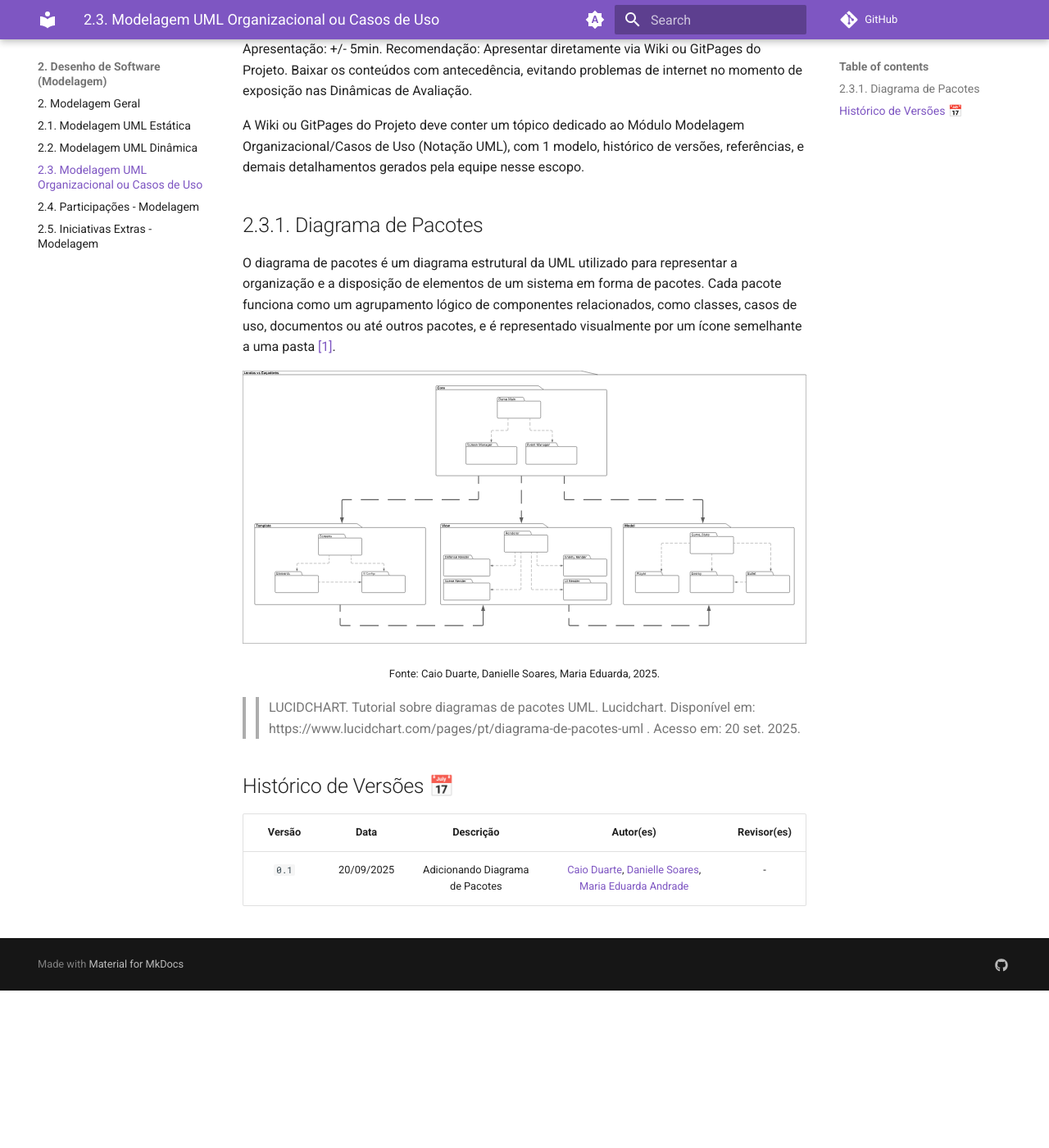
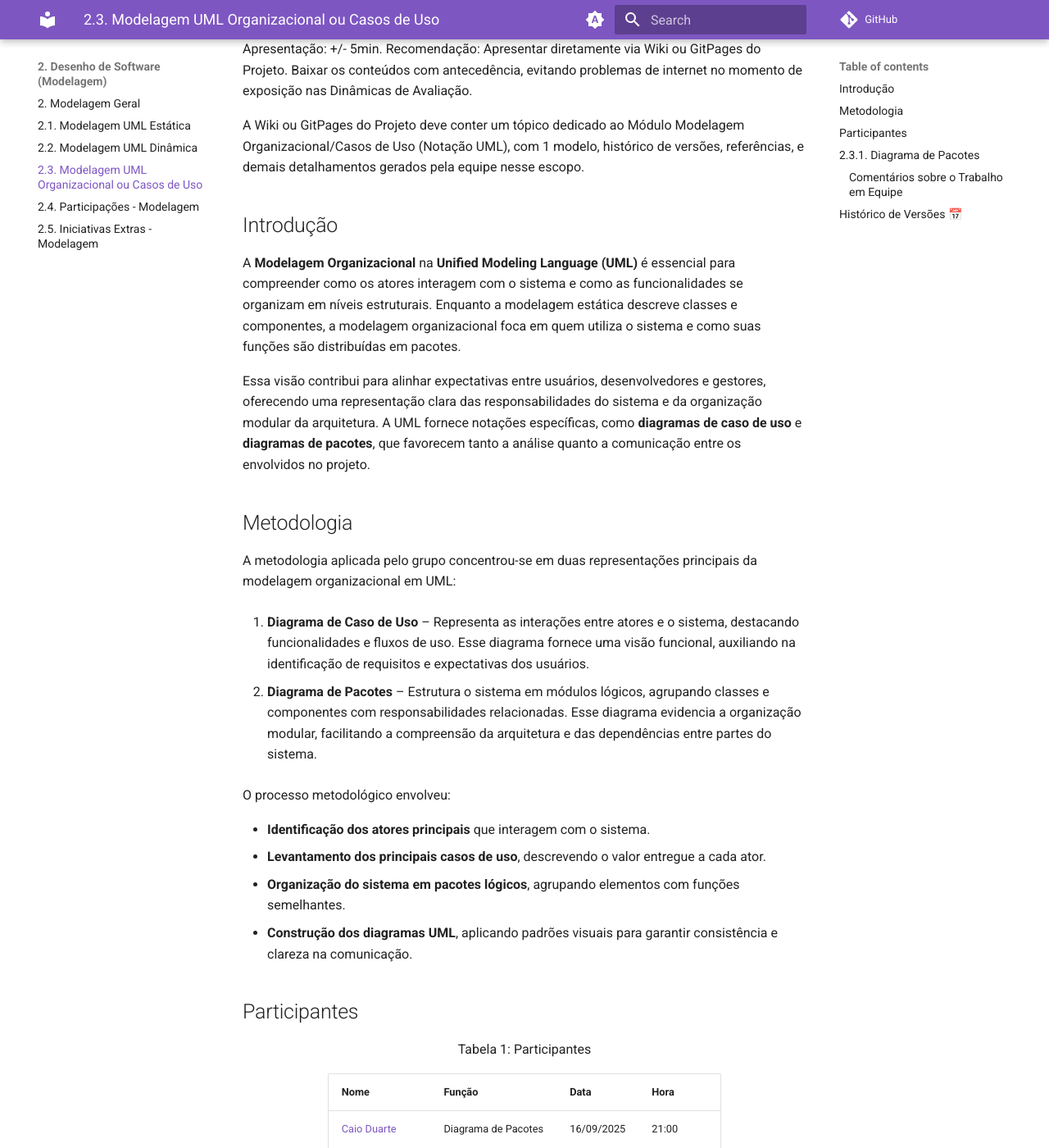
Before and after one commit to UnBArqDsw2025-2-Turma01/2025.2-T01-G1_JogoDigital_Entrega_02, an MkDocs documentation site: the page built from docs/Modelagem/2.3.ModelagemOrganizacionalCasosDeUso.md, in a window 1280 px wide and 1400 px high, scrolled down 382 px. Shown: the whole window at 82% size. Built offline with MkDocs 1.6.1 and Material for MkDocs 9.7.7, drawn with Linux system fonts in a browser that asks for light colours; before the commit the page ends 1590 px from its top, so only the background shows below that; some of the changed text lies outside the part shown.

Commit message:
feat: Adicionando introdução da página de modelagem organizacional, tabela de participantes e comentários sobre o trabalho em equipe

```diff
--- a/docs/Modelagem/2.3.ModelagemOrganizacionalCasosDeUso.md
+++ b/docs/Modelagem/2.3.ModelagemOrganizacionalCasosDeUso.md
@@ -8,13 +8,130 @@
 
 A Wiki ou GitPages do Projeto deve conter um tópico dedicado ao Módulo Modelagem Organizacional/Casos de Uso (Notação UML), com 1 modelo, histórico de versões, referências, e demais detalhamentos gerados pela equipe nesse escopo.
 
+## Introdução
+
+A **Modelagem Organizacional** na **Unified Modeling Language (UML)** é essencial para compreender como os atores interagem com o sistema e como as funcionalidades se organizam em níveis estruturais. Enquanto a modelagem estática descreve classes e componentes, a modelagem organizacional foca em quem utiliza o sistema e como suas funções são distribuídas em pacotes.
+
+Essa visão contribui para alinhar expectativas entre usuários, desenvolvedores e gestores, oferecendo uma representação clara das responsabilidades do sistema e da organização modular da arquitetura. A UML fornece notações específicas, como **diagramas de caso de uso** e **diagramas de pacotes**, que favorecem tanto a análise quanto a comunicação entre os envolvidos no projeto.
+
+## Metodologia
+
+A metodologia aplicada pelo grupo concentrou-se em duas representações principais da modelagem organizacional em UML:
+
+1. **Diagrama de Caso de Uso** – Representa as interações entre atores e o sistema, destacando funcionalidades e fluxos de uso.   Esse diagrama fornece uma visão funcional, auxiliando na identificação de requisitos e expectativas dos usuários.
+
+2. **Diagrama de Pacotes** – Estrutura o sistema em módulos lógicos, agrupando classes e componentes com responsabilidades relacionadas.   Esse diagrama evidencia a organização modular, facilitando a compreensão da arquitetura e das dependências entre partes do sistema.
+
+O processo metodológico envolveu:
+
+- **Identificação dos atores principais** que interagem com o sistema.
+- **Levantamento dos principais casos de uso**, descrevendo o valor entregue a cada ator.
+- **Organização do sistema em pacotes lógicos**, agrupando elementos com funções semelhantes.
+- **Construção dos diagramas UML**, aplicando padrões visuais para garantir consistência e clareza na comunicação.
+
+## Participantes
+
+<font size="3"><p style="text-align: center">Tabela 1: Participantes</p></font>
+
+<div align="center">
+<table>
+  <thead>
+    <tr>
+      <th>Nome</th>
+      <th>Função</th>
+      <th>Data</th>
+      <th>Hora</th>
+    </tr>
+  </thead>
+  <tbody>
+    <tr>
+      <td><a href="https://github.com/caioduart3">Caio Duarte</a></td>
+      <td>Diagrama de Pacotes</td>
+      <td>16/09/2025</td>
+      <td>21:00</td>
+    </tr>
+    <tr>
+      <td><a href="https://github.com/danielle-soaress">Danielle Soares</a></td>
+      <td>Diagrama de Pacotes</td>
+      <td>16/09/2025</td>
+      <td>21:00</td>
+    </tr>
+    <tr>
+      <td><a href="https://github.com/EnzoEmir">Enzo Emir</a></td>
+      <td></td>
+      <td></td>
+      <td></td>
+    </tr>
+    <tr>
+      <td><a href="https://github.com/felixlaryssa">Laryssa Félix</a></td>
+      <td></td>
+      <td></td>
+      <td></td>
+    </tr>
+    <tr>
+      <td><a href="https://github.com/Leticia-Arisa-K-Higa">Leticia Arisa</a></td>
+      <td></td>
+      <td></td>
+      <td></td>
+    </tr>
+    <tr>
+      <td><a href="https://github.com/MM4k">Marcelo Makoto</a></td>
+      <td></td>
+      <td></td>
+      <td></td>
+    </tr>
+    <tr>
+      <td><a href="https://github.com/dudaa28">Maria Eduarda</a></td>
+      <td>Diagrama de Pacotes</td>
+      <td>16/09/2025</td>
+      <td>21:00</td>
+    </tr>
+    <tr>
+      <td><a href="https://github.com/RafaelSchadt">Rafael Welz</a></td>
+      <td></td>
+      <td></td>
+      <td></td>
+    </tr>
+    <tr>
+      <td><a href="https://github.com/VictorPontual">Victor Pontual</a></td>
+      <td></td>
+      <td></td>
+      <td></td>
+    </tr>
+  </tbody>
+</table>
+</div>
+
 ## 2.3.1. Diagrama de Pacotes
 
 O diagrama de pacotes é um diagrama estrutural da UML utilizado para representar a organização e a disposição de elementos de um sistema em forma de pacotes. Cada pacote funciona como um agrupamento lógico de componentes relacionados, como classes, casos de uso, documentos ou até outros pacotes, e é representado visualmente por um ícone semelhante a uma pasta [[1]](rref1).
 
+A ferramenta utilizada para a elaboração do diagrama foi o **Lucidchart**, possibilitando a edição simultânea, o que favoreceu a organização do processo e a clareza na modelagem. O link para o projeto pode ser acessado clicando [aqui](https://lucid.app/lucidchart/8c2d9ae3-87b4-4417-babb-2605b3b5a9d0/edit?invitationId=inv_53ce21a1-43e9-4fbd-9161-098e1dc0fa23) (é necessário login).
 
 ![Diagrama de Pacotes](../assets/Organizacional/DiagramaDePacotes.svg)
 <font size="2"><p style="text-align: center">Fonte: Caio Duarte, Danielle Soares, Maria Eduarda, 2025.</p></font>
+
+#### Comentários sobre o Trabalho em Equipe
+
+A elaboração desta etapa foi realizada em reunião pelo **Discord**, não gravada, contando com a participação dos três membros designados para o **Diagrama de Pacotes**. Todos os integrantes estiveram presentes diretamente na execução prática do diagrama e contribuiram tanto no estudo aprofundado sobre o tema quanto na documentação principal.
+
+Assim, de forma **presencial e online**, todos os três membros — **Caio Duarte, Danielle Soares e Maria Eduarda Andrade** — participaram ativamente do **Foco 3**, garantindo integração e alinhamento entre teoria e prática. A participação dos integrantes na elaboração do **Foco 3** trouxe visões e opiniões distintas, enriquecendo o trabalho desenvolvido:
+
+<details>
+  <summary><strong><a href="https://github.com/caioduart3">Caio Duarte</a></strong></summary>
+  <p>texto aqui</p>
+</details>
+
+<details>
+  <summary><strong><a href="https://github.com/danielle-soaress">Danielle Soares</a></strong></summary>
+  <p>Eu achei o diagrama de pacotes mais intuitivo, mas ainda assim difícil definir os limites de cada pacote. Foi útil para entender como separar funcionalidades e manter o sistema modular, além de ser um pouco abstrato nesse primeiro momento em que ainda estamos avançando no projeto.</p>
+</details>
+
+<details>
+  <summary><strong><a href="https://github.com/dudaa28">Maria Eduarda Andrade</a></strong></summary>
+  <p>texto aqui</p>
+</details>
+
 
 
 >> <a href="rref1"></a> LUCIDCHART. Tutorial sobre diagramas de pacotes UML. Lucidchart. Disponível em: https://www.lucidchart.com/pages/pt/diagrama-de-pacotes-uml
@@ -25,3 +142,5 @@
 | Versão | Data | Descrição | Autor(es) | Revisor(es) |
 | :--: | :--: | :--: | :--: | :--: |
 | `0.1` | 20/09/2025 | Adicionando Diagrama de Pacotes | [Caio Duarte](https://github.com/caioduart3), [Danielle Soares](https://github.com/danielle-soaress), [Maria Eduarda Andrade](https://github.com/dudaa28) | - |
+| `0.2` | 20/09/2025 | Corrigindo link da imagem | [Caio Duarte](https://github.com/caioduart3), [Danielle Soares](https://github.com/danielle-soaress) | - |
+| `0.3` | 20/09/2025 | Adicionando introdução da página de modelagem organizacional, tabela de participantes e comentários sobre o trabalho em equipe. | [Danielle Soares](https://github.com/danielle-soaress) | - |
```
Also changed, not shown: docs/Modelagem/2.1.ModelagemEstatica.md (+2 -6 lines).
